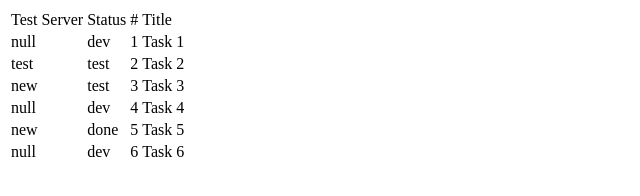
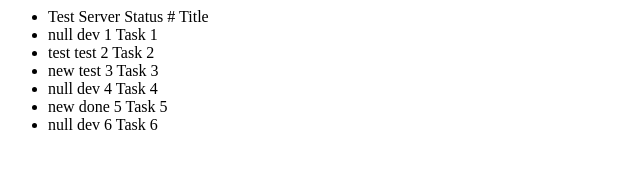
Before and after one commit to feedbee/simplified-task-tracker, a plain HTML site: page index.html in a window 1280 px wide. Shown: the whole page, without its empty margins (0-640 px from the left). Drawn offline with nearby package versions, Linux system fonts and the light colour scheme.

Commit message:
+Drag-n-Drop, small refactor

```diff
--- a/index.html
+++ b/index.html
@@ -1,6 +1,7 @@
 <html>
 <head>
   <script src="http://ajax.googleapis.com/ajax/libs/jquery/2.0.3/jquery.min.js"></script>
+  <script src="http://code.jquery.com/ui/1.10.3/jquery-ui.js"></script>
   <script src="s.js"></script>
   <style>
     #c-tpl {
@@ -9,24 +10,20 @@
   </style>
 </head>
 <body>
-  <table>
-    <thead>
-      <tr>
-        <td>Test Server</td>
-        <td>Status</td>
-        <td>#</td>
-        <td>Title</td>
-      </tr>
-    </thead>
-    <tbody id="c">
-      <tr id="c-tpl">
-        <td>{{test_server}}</td>
-        <td>{{status}}</td>
-        <td>{{no}}</td>
-        <td>{{title}}</td>
-      </tr>
-    </tbody>
-</table>
-<script>draw(data);</script>
+  <ul id="c">
+    <li>
+      <span>Test Server</span>
+      <span>Status</span>
+      <span>#</span>
+      <span>Title</span>
+    </li>
+    <li id="c-tpl">
+      <span>{{test_server}}</span>
+      <span>{{status}}</span>
+      <span>{{no}}</span>
+      <span>{{title}}</span>
+    </li>
+  </ul>
+  <script>Stt.init();</script>
 </body>
 </html>
--- a/s.js
+++ b/s.js
@@ -1,3 +1,19 @@
+var Stt = function () {
+
+	// public
+
+	this.init = function () {
+		draw();
+		$("#c").sortable({
+			update: function(event, ui) {
+				console.log(ui);
+			}
+		});
+		$("#c").disableSelection();
+	}
+
+	// private
+
 	var data = [
 		{test_server: null, status:"dev", no: 1, title: "Task 1"},
 		{test_server: "test", status:"test", no: 2, title: "Task 2"},
@@ -7,19 +23,32 @@ var data = [
 		{test_server: null, status:"dev", no: 6, title: "Task 6"}
 	];
 
-function draw(data) {
+	var sort = function () {
+		data.sort(cmp);
+	}
+	var cmp = function (a, b) {
+		return a.no > b.no ? 1 : (a.no < b.no ? -1 : 0);
+	}
+
+	var draw = function () {
 		for (var x in data) {
 			var b = $('#c-tpl').clone().attr('id', null);
 			var h = $('<div>').append(b).html();
 			h = setVars(data[x], h);
 			$('#c').append(h);
 		}
-
 	}
 
-function setVars(vars, text) {
+	var setVars = function (vars, text) {
 		for (var v in vars) {
 			text = text.replace(new RegExp('\\{\\{' + v + '\\}\\}'), vars[v]);
 		}
 		return text;
 	}
+};
+
+Stt.init = function () {
+	Stt.instance = new Stt();
+	Stt.instance.init();
+	return Stt.instance;
+};
```
Lines whose indentation alone changed are shown as unchanged.
